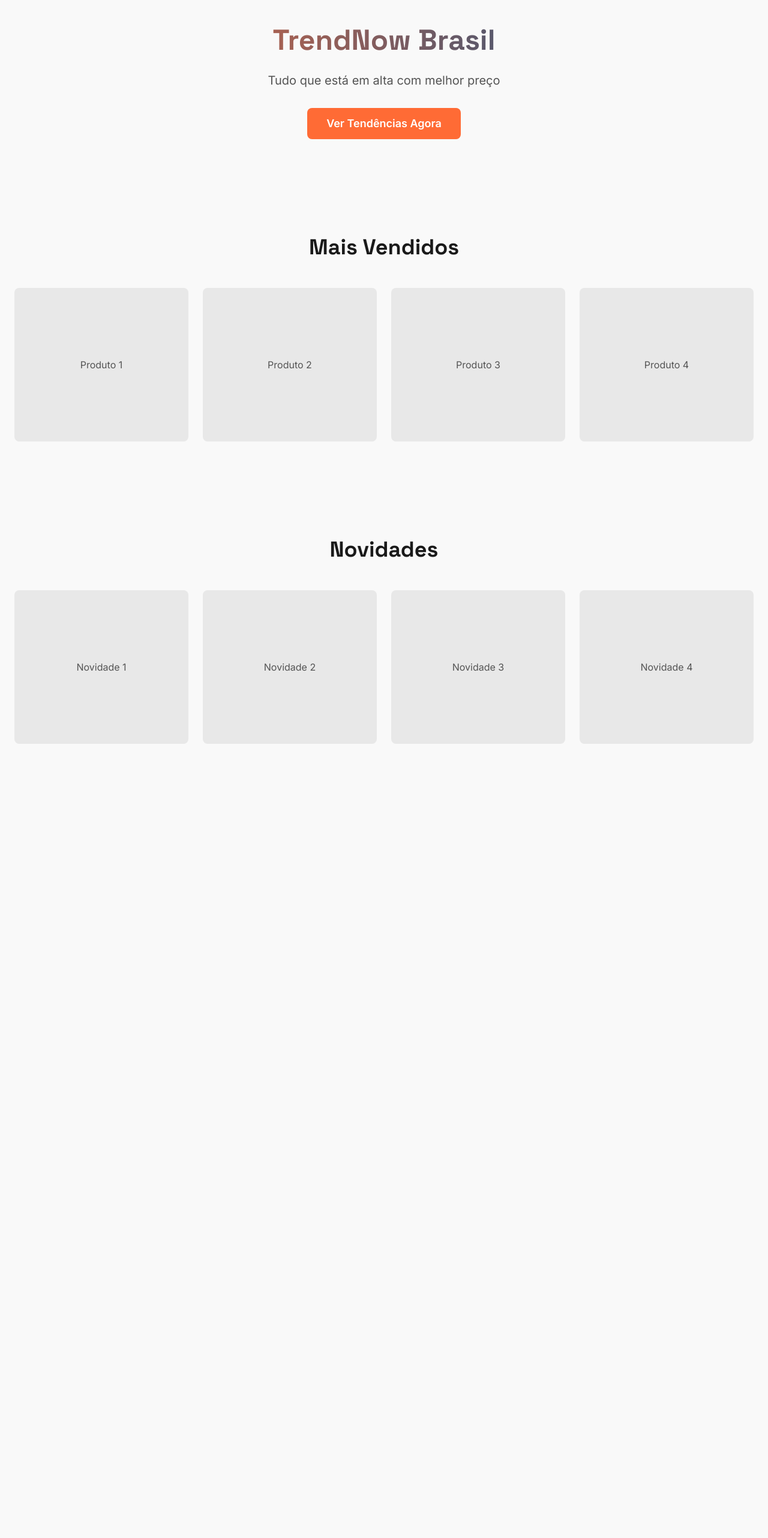
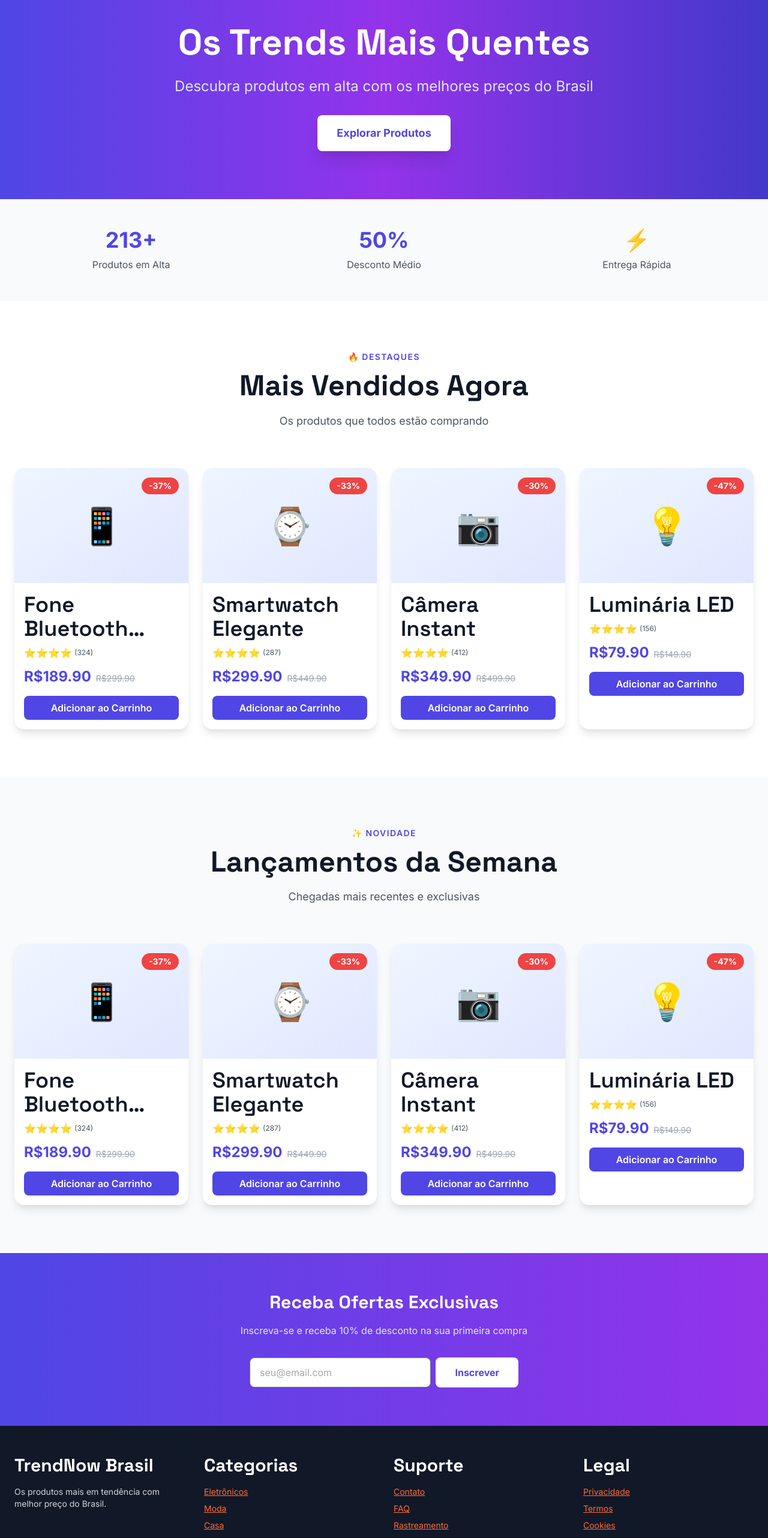
Before and after one commit to biliscosaf/trendnow-brasil, a Next.js app: page / in a window 1280 px wide. Shown: the part 42-2606 px from the top of the page at 60% size. Before the commit the page ends 1362 px from the top, so only its background shows below. Built offline with nearby package versions, Linux system fonts and the light colour scheme.

Commit message:
Redesign homepage - beautiful UI with product cards, hero, footer and newsletter

```diff
--- a/src/app/page.tsx
+++ b/src/app/page.tsx
@@ -5,51 +5,176 @@ export const metadata: Metadata = {
   description: 'Descubra os produtos mais em tendência com os melhores preços',
 }
 
+const sampleProducts = [
+  { id: 1, name: 'Fone Bluetooth Premium', price: 189.90, oldPrice: 299.90, image: '📱', rating: 4.8, reviews: 324 },
+  { id: 2, name: 'Smartwatch Elegante', price: 299.90, oldPrice: 449.90, image: '⌚', rating: 4.7, reviews: 287 },
+  { id: 3, name: 'Câmera Instant', price: 349.90, oldPrice: 499.90, image: '📷', rating: 4.9, reviews: 412 },
+  { id: 4, name: 'Luminária LED', price: 79.90, oldPrice: 149.90, image: '💡', rating: 4.6, reviews: 156 },
+]
+
+function ProductCard({ product }: { product: typeof sampleProducts[0] }) {
+  const discount = Math.round(((product.oldPrice - product.price) / product.oldPrice) * 100)
+
+  return (
+    <div className="group overflow-hidden rounded-2xl bg-white shadow-md transition-all hover:shadow-2xl hover:-translate-y-1">
+      <div className="relative overflow-hidden bg-gradient-to-br from-blue-50 to-indigo-100 h-48 flex items-center justify-center">
+        <span className="text-6xl group-hover:scale-110 transition-transform">{product.image}</span>
+        {discount > 0 && (
+          <div className="absolute top-4 right-4 bg-red-500 text-white px-3 py-1 rounded-full text-sm font-bold">
+            -{discount}%
+          </div>
+        )}
+      </div>
+      <div className="p-4">
+        <h3 className="font-semibold text-gray-900 mb-2 line-clamp-2">{product.name}</h3>
+        <div className="flex items-center gap-1 mb-3">
+          <div className="flex text-yellow-400">
+            {'⭐'.repeat(Math.floor(product.rating))}
+          </div>
+          <span className="text-xs text-gray-600">({product.reviews})</span>
+        </div>
+        <div className="flex gap-2 items-baseline mb-4">
+          <span className="text-2xl font-bold text-indigo-600">R${product.price.toFixed(2)}</span>
+          {product.oldPrice && (
+            <span className="text-sm text-gray-400 line-through">R${product.oldPrice.toFixed(2)}</span>
+          )}
+        </div>
+        <button className="w-full bg-indigo-600 hover:bg-indigo-700 text-white font-semibold py-2 rounded-lg transition-colors">
+          Adicionar ao Carrinho
+        </button>
+      </div>
+    </div>
+  )
+}
+
 export default function HomePage() {
   return (
-    <div>
-      <section className="container section-padding">
-        <div className="text-center">
-          <h1 className="mb-6 text-5xl font-bold text-gradient">TrendNow Brasil</h1>
-          <p className="mb-8 text-xl text-neutral-600">
-            Tudo que está em alta com melhor preço
-          </p>
-          <button className="rounded-lg bg-primary-500 px-8 py-3 text-lg font-semibold text-white transition-all hover:bg-primary-600 focus-visible:outline-2 focus-visible:outline-offset-2 focus-visible:outline-primary-500">
-            Ver Tendências Agora
-          </button>
+    <div className="bg-white">
+      {/* Hero Section */}
+      <section className="bg-gradient-to-r from-indigo-600 via-purple-600 to-indigo-700 text-white py-20">
+        <div className="container mx-auto px-4">
+          <div className="max-w-3xl mx-auto text-center">
+            <h1 className="text-5xl md:text-6xl font-black mb-6">
+              Os Trends Mais Quentes
+            </h1>
+            <p className="text-xl md:text-2xl mb-8 text-indigo-100">
+              Descubra produtos em alta com os melhores preços do Brasil
+            </p>
+            <button className="bg-white text-indigo-600 px-8 py-4 rounded-lg font-bold text-lg hover:bg-gray-100 transition-all shadow-lg hover:shadow-xl">
+              Explorar Produtos
+            </button>
+          </div>
         </div>
       </section>
 
-      {/* Placeholders para seções que virão */}
-      <section className="container section-padding">
-        <h2 className="mb-12 text-center text-4xl font-bold">Mais Vendidos</h2>
-        <div className="grid grid-cols-1 gap-6 md:grid-cols-2 lg:grid-cols-4">
-          {/* ProductCards virão aqui */}
-          {[1, 2, 3, 4].map((i) => (
-            <div
-              key={i}
-              className="flex h-64 items-center justify-center rounded-lg bg-neutral-200"
-            >
-              <p className="text-neutral-600">Produto {i}</p>
+      {/* Stats */}
+      <section className="bg-gray-50 py-12">
+        <div className="container mx-auto px-4">
+          <div className="grid grid-cols-3 gap-8 text-center">
+            <div>
+              <div className="text-4xl font-bold text-indigo-600">213+</div>
+              <p className="text-gray-600 mt-2">Produtos em Alta</p>
             </div>
-          ))}
+            <div>
+              <div className="text-4xl font-bold text-indigo-600">50%</div>
+              <p className="text-gray-600 mt-2">Desconto Médio</p>
+            </div>
+            <div>
+              <div className="text-4xl font-bold text-indigo-600">⚡</div>
+              <p className="text-gray-600 mt-2">Entrega Rápida</p>
+            </div>
+          </div>
         </div>
       </section>
 
-      <section className="container section-padding">
-        <h2 className="mb-12 text-center text-4xl font-bold">Novidades</h2>
-        <div className="grid grid-cols-1 gap-6 md:grid-cols-2 lg:grid-cols-4">
-          {/* NewProducts virão aqui */}
-          {[1, 2, 3, 4].map((i) => (
-            <div
-              key={i}
-              className="flex h-64 items-center justify-center rounded-lg bg-neutral-200"
-            >
-              <p className="text-neutral-600">Novidade {i}</p>
-            </div>
-          ))}
+      {/* Mais Vendidos */}
+      <section className="py-20">
+        <div className="container mx-auto px-4">
+          <div className="text-center mb-16">
+            <span className="text-indigo-600 font-semibold text-sm uppercase tracking-widest">🔥 Destaques</span>
+            <h2 className="text-4xl md:text-5xl font-black text-gray-900 mt-2">Mais Vendidos Agora</h2>
+            <p className="text-gray-600 mt-4 text-lg">Os produtos que todos estão comprando</p>
+          </div>
+          <div className="grid grid-cols-1 md:grid-cols-2 lg:grid-cols-4 gap-6">
+            {sampleProducts.map((product) => (
+              <ProductCard key={product.id} product={product} />
+            ))}
+          </div>
         </div>
       </section>
+
+      {/* Novidades */}
+      <section className="py-20 bg-gray-50">
+        <div className="container mx-auto px-4">
+          <div className="text-center mb-16">
+            <span className="text-indigo-600 font-semibold text-sm uppercase tracking-widest">✨ Novidade</span>
+            <h2 className="text-4xl md:text-5xl font-black text-gray-900 mt-2">Lançamentos da Semana</h2>
+            <p className="text-gray-600 mt-4 text-lg">Chegadas mais recentes e exclusivas</p>
+          </div>
+          <div className="grid grid-cols-1 md:grid-cols-2 lg:grid-cols-4 gap-6">
+            {sampleProducts.map((product) => (
+              <ProductCard key={product.id} product={product} />
+            ))}
+          </div>
+        </div>
+      </section>
+
+      {/* Newsletter */}
+      <section className="bg-gradient-to-r from-indigo-600 to-purple-600 text-white py-16">
+        <div className="container mx-auto px-4 text-center">
+          <h3 className="text-3xl font-bold mb-4">Receba Ofertas Exclusivas</h3>
+          <p className="text-indigo-100 mb-8">Inscreva-se e receba 10% de desconto na sua primeira compra</p>
+          <div className="flex gap-2 max-w-md mx-auto">
+            <input
+              type="email"
+              placeholder="seu@email.com"
+              className="flex-1 px-4 py-3 rounded-lg text-gray-900 outline-none"
+            />
+            <button className="bg-white text-indigo-600 px-8 py-3 rounded-lg font-bold hover:bg-gray-100 transition-colors">
+              Inscrever
+            </button>
+          </div>
+        </div>
+      </section>
+
+      {/* Footer */}
+      <footer className="bg-gray-900 text-gray-300 py-12">
+        <div className="container mx-auto px-4">
+          <div className="grid grid-cols-1 md:grid-cols-4 gap-8 mb-8">
+            <div>
+              <h4 className="font-bold text-white mb-4">TrendNow Brasil</h4>
+              <p className="text-sm">Os produtos mais em tendência com melhor preço do Brasil.</p>
+            </div>
+            <div>
+              <h4 className="font-bold text-white mb-4">Categorias</h4>
+              <ul className="text-sm space-y-2">
+                <li><a href="#" className="hover:text-white transition-colors">Eletrônicos</a></li>
+                <li><a href="#" className="hover:text-white transition-colors">Moda</a></li>
+                <li><a href="#" className="hover:text-white transition-colors">Casa</a></li>
+              </ul>
+            </div>
+            <div>
+              <h4 className="font-bold text-white mb-4">Suporte</h4>
+              <ul className="text-sm space-y-2">
+                <li><a href="#" className="hover:text-white transition-colors">Contato</a></li>
+                <li><a href="#" className="hover:text-white transition-colors">FAQ</a></li>
+                <li><a href="#" className="hover:text-white transition-colors">Rastreamento</a></li>
+              </ul>
+            </div>
+            <div>
+              <h4 className="font-bold text-white mb-4">Legal</h4>
+              <ul className="text-sm space-y-2">
+                <li><a href="#" className="hover:text-white transition-colors">Privacidade</a></li>
+                <li><a href="#" className="hover:text-white transition-colors">Termos</a></li>
+                <li><a href="#" className="hover:text-white transition-colors">Cookies</a></li>
+              </ul>
+            </div>
+          </div>
+          <div className="border-t border-gray-700 pt-8 text-center text-sm">
+            <p>&copy; 2024 TrendNow Brasil. Todos os direitos reservados.</p>
+          </div>
+        </div>
+      </footer>
     </div>
   )
 }
```
